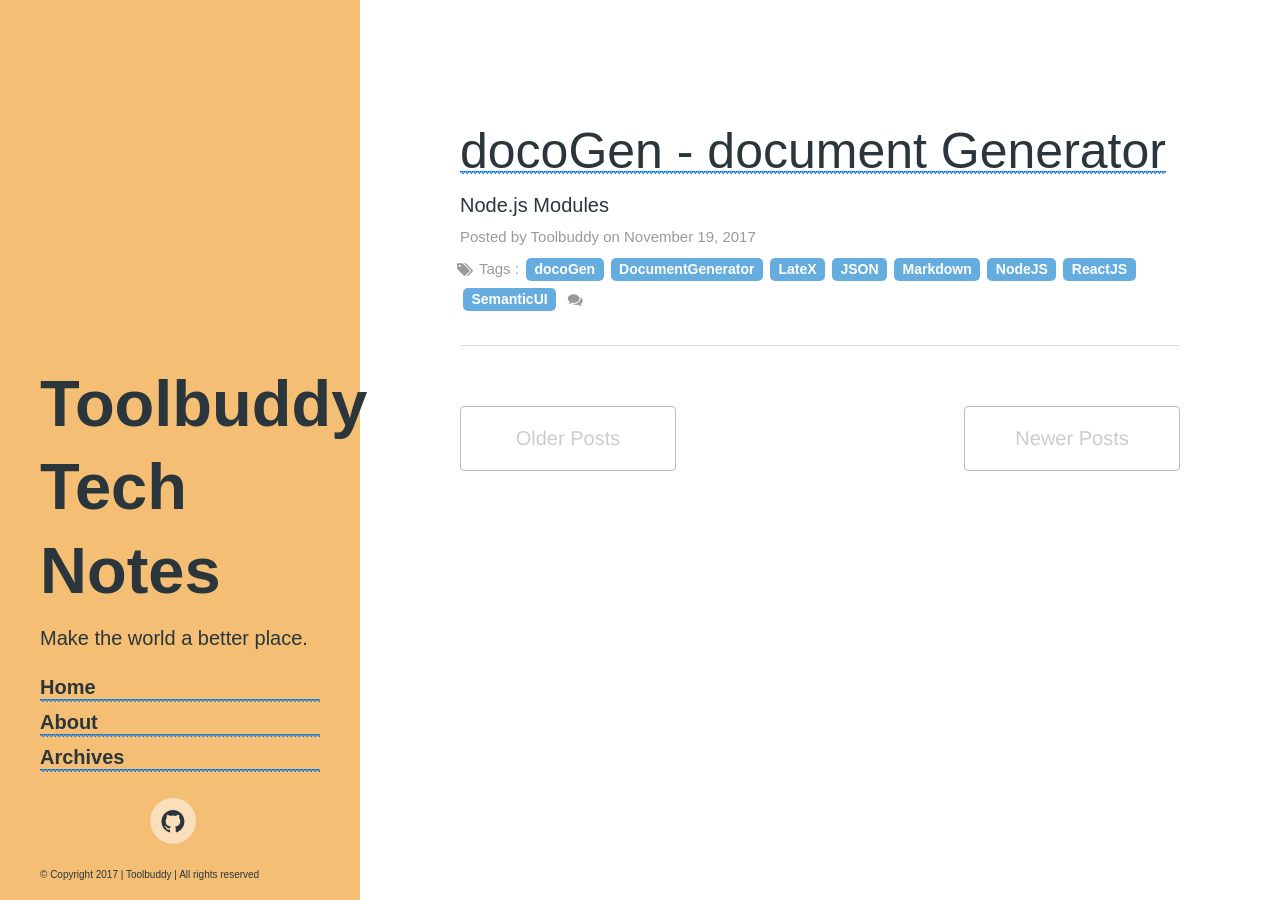
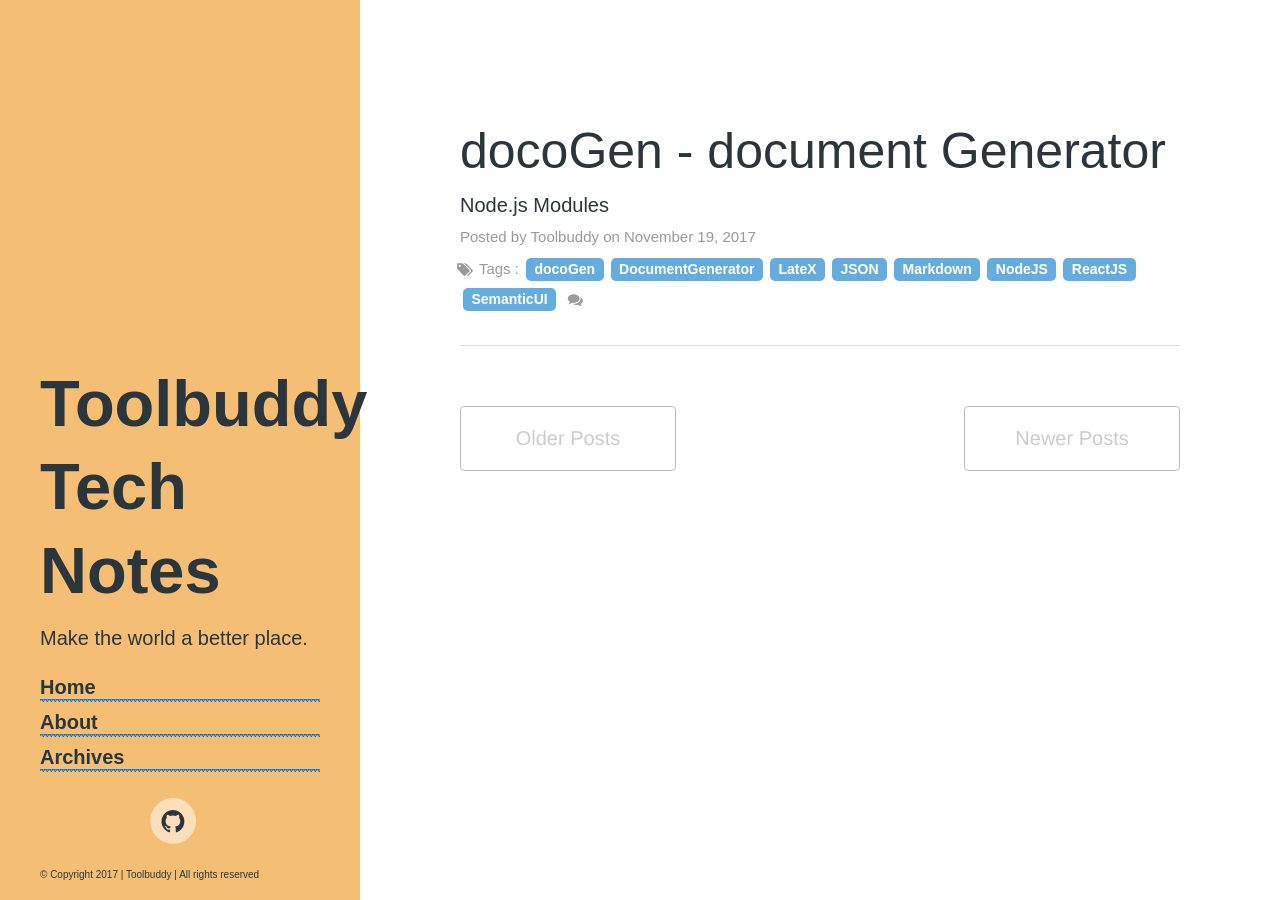
Before and after one commit to toolbuddy/toolbuddy.github.io, a Jekyll site: the page built from index.html, in a window 1280 px wide. Built offline with Jekyll 4.4.1, drawn with Linux system fonts in a browser that asks for light colours; some web fonts are replaced; the list of posts is cut into pages by our own code; comment, search, counter and statistics services are not loaded.

Commit message:
Fix out style bug

```diff
--- a/index.html
+++ b/index.html
@@ -6,8 +6,8 @@ title: Home
 <div class="posts">
   {% for post in paginator.posts %}
   <div class="post">
-    <h1 class="post-title" style="background: none !important; font-size: 2.5rem;">
-      <a href="{{ post.url }}">
+    <h1 class="post-title" style="font-size: 2.5rem;">
+      <a href="{{ post.url }}" style="background: none !important;">
         {{ post.title }}
         {% if post.subtitle %}
         <p class="post-subtitle">
```
